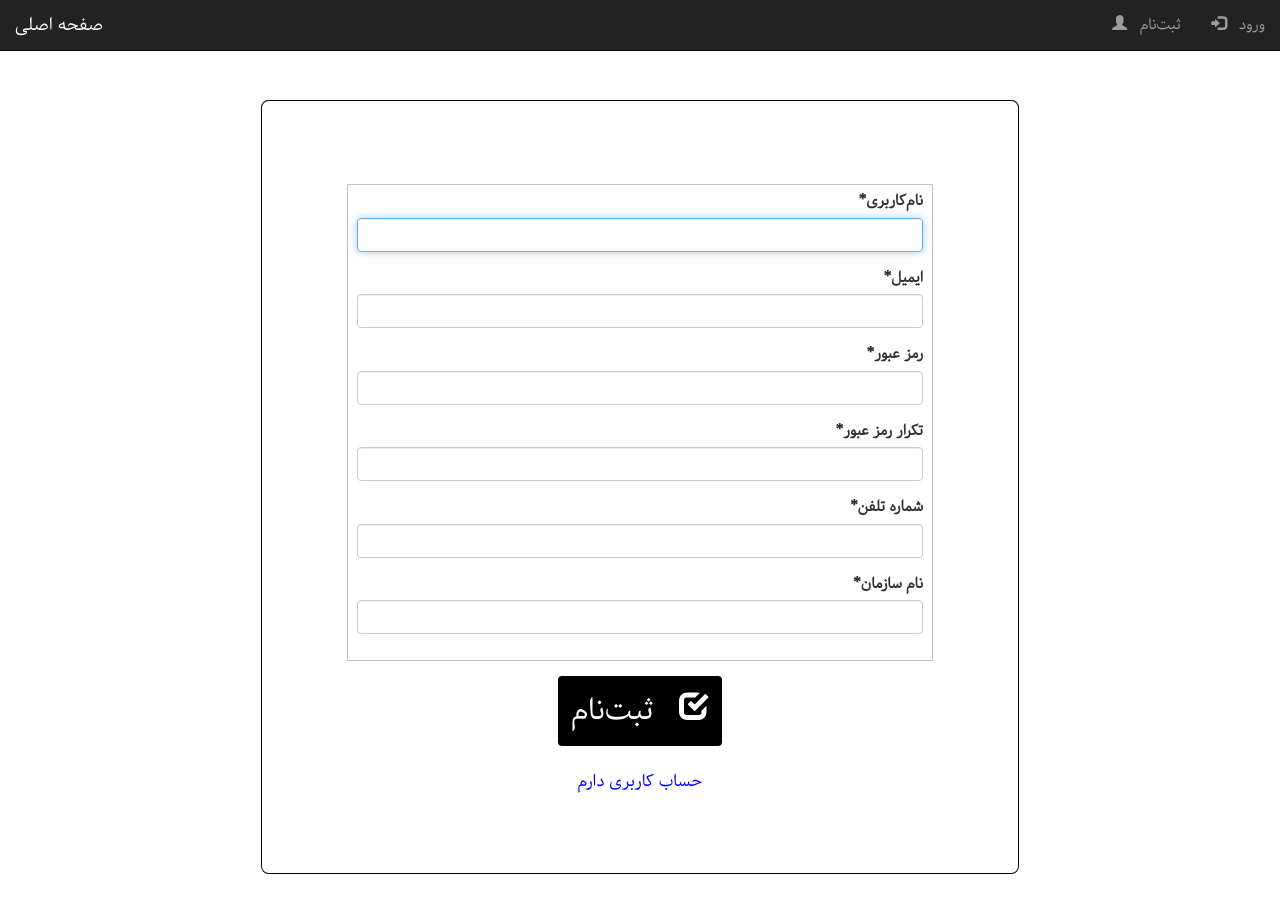
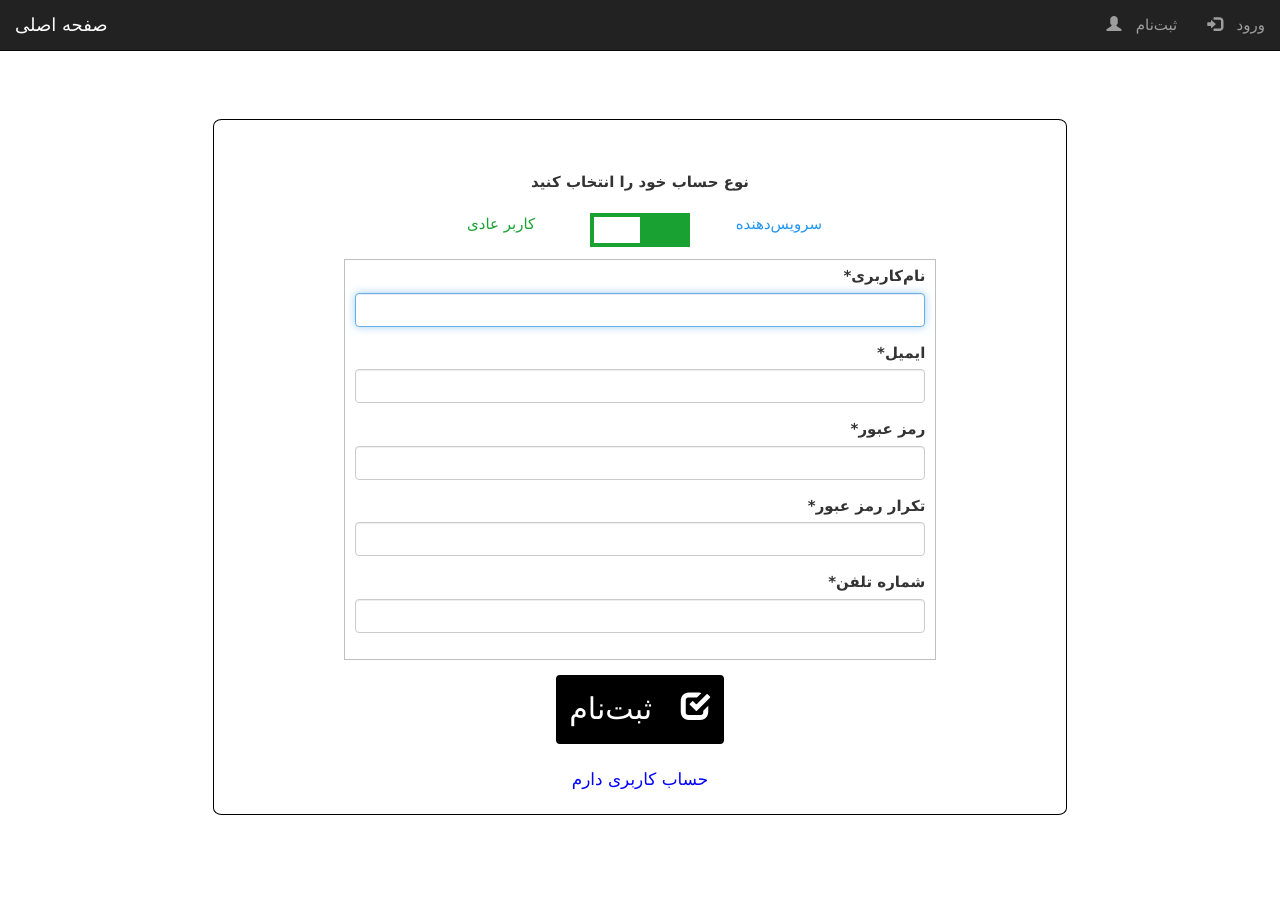
Before and after one commit to AliMarashian/pishyab, a Django app: page /register/ in a window 1280 px wide. After the commit the page ends 815 px from the top, so only its background shows below. Run offline with Django 4.2, Linux system fonts and the light colour scheme; some libraries are stand-ins or nearby versions; some web fonts are replaced.

Commit message:
add user types + update registeration

```diff
--- a/implementation/pishyab/user/forms.py
+++ b/implementation/pishyab/user/forms.py
@@ -18,7 +18,20 @@ class UserRegisterForm(UserCreationForm):
     username = forms.CharField(max_length = 20, label="نام‌کاربری")
     password1 = forms.CharField(max_length = 20, label="رمز عبور", widget=forms.PasswordInput())
     password2 = forms.CharField(max_length = 20, label="تکرار رمز عبور", widget=forms.PasswordInput())
-    orgname = forms.CharField(max_length = 20, label="نام سازمان")
     class Meta:
         model = User
         fields = ['username', 'email', 'password1']
+
+
+class ProviderRegisterForm(UserCreationForm):
+    email = forms.EmailField(label="ایمیل")
+    phone_no = forms.CharField(max_length = 20, label="شماره تلفن")
+    username = forms.CharField(max_length = 20, label="نام‌کاربری")
+    password1 = forms.CharField(max_length = 20, label="رمز عبور", widget=forms.PasswordInput())
+    password2 = forms.CharField(max_length = 20, label="تکرار رمز عبور", widget=forms.PasswordInput())
+    orgname = forms.CharField(max_length = 50, label="نام سازمان")
+    address = forms.CharField(max_length = 100, label="آدرس سازمان")
+    description = forms.CharField(max_length = 200, widget=forms.Textarea, label="توضیحات سازمان")
+    class Meta:
+        model = User
+        fields = ['username', 'email', 'password1']
--- a/implementation/pishyab/user/models.py
+++ b/implementation/pishyab/user/models.py
@@ -4,5 +4,8 @@ from django.contrib.auth.models import User
 
 class MyUser(models.Model):
     user = models.OneToOneField(User, on_delete=models.CASCADE)
+    is_provider = models.BooleanField()
     phone_no = models.CharField(max_length = 20)
-    orgname = models.CharField(max_length = 20)
+    orgname = models.CharField(max_length = 50, null=True)
+    address = models.CharField(max_length = 100, null=True)
+    description = models.CharField(max_length = 200, null=True)
--- a/implementation/pishyab/user/static/style.css
+++ b/implementation/pishyab/user/static/style.css
@@ -3,7 +3,7 @@
     font-family: "Gandom";
     src: url('fonts/Gandom.eot');
     src: url('fonts/Gandom.woff') format('woff');
-    url('fonts/Gandom.ttf') format('truetype');
+    src: url('fonts/Gandom.ttf') format('truetype');
     font-weight: normal;
     font-style: normal;
     }
@@ -242,3 +242,64 @@ hr{border:0;border-top:1px solid #eee;margin:20px 0}
 .w3-border-dark-grey,.w3-hover-border-dark-grey:hover,.w3-border-dark-gray,.w3-hover-border-dark-gray:hover{border-color:#616161!important}
 .w3-border-pale-red,.w3-hover-border-pale-red:hover{border-color:#ffe7e7!important}.w3-border-pale-green,.w3-hover-border-pale-green:hover{border-color:#e7ffe7!important}
 .w3-border-pale-yellow,.w3-hover-border-pale-yellow:hover{border-color:#ffffcc!important}.w3-border-pale-blue,.w3-hover-border-pale-blue:hover{border-color:#e7ffff!important}
+
+
+
+.switch {
+    position: relative;
+    display: inline-block;
+    width: 100px;
+    height: 34px;
+  }
+
+  .switch input {display:none;}
+
+  .slider {
+    position: absolute;
+    cursor: pointer;
+    top: 0;
+    left: 0;
+    right: 0;
+    bottom: 0;
+    background-color: #19a232;
+    -webkit-transition: .4s;
+    transition: .4s;
+  }
+
+  .slider:before {
+    position: absolute;
+    content: "";
+    height: 26px;
+    width: 46px;
+    left: 4px;
+    bottom: 4px;
+    background-color: white;
+    -webkit-transition: .4s;
+    transition: .4s;
+  }
+
+  input:checked + .slider {
+    background-color: #2196F3;
+  }
+
+  input:focus + .slider {
+    box-shadow: 0 0 1px #2196F3;
+  }
+
+  input:checked + .slider:before {
+    -webkit-transform: translateX(46px);
+    -ms-transform: translateX(46px);
+    transform: translateX(46px);
+  }
+
+  .ut_column {
+    float: left;
+    width: 33.33%;
+  }
+
+  /* Clear floats after the columns */
+  .ut_row:after {
+    content: "";
+    display: table;
+    clear: both;
+  }
--- a/implementation/pishyab/user/templates/user/login.html
+++ b/implementation/pishyab/user/templates/user/login.html
@@ -2,9 +2,9 @@
 {% load crispy_forms_tags %}
 {% block start %}
 
- <div class="content-section col-md-8 col-md-offset-2" dir="rtl">
+ <div class="content-section col-md-8 col-md-offset-2" dir="rtl" style="border: 1px solid black; margin-top:4%; margin-bottom:4%; padding:4% 10% 2% 10%; border-radius:1%;">
   <center>
-  <form method="POST" style="border: 1px solid black; margin: 4%; padding:10%; border-radius:1%;">
+  <form method="POST">
     {% csrf_token %}
     <fieldset class="form-group">
       {{ form|crispy}}
--- a/implementation/pishyab/user/templates/user/register.html
+++ b/implementation/pishyab/user/templates/user/register.html
@@ -1,13 +1,73 @@
 {% extends "home/index.html" %}
 {% load crispy_forms_tags %}
+{% load static %}
+
+
+
+<link rel="stylesheet" type="text/css" href="{% static 'style.css' %}">
+
 {% block start %}
 
-<div class="content-section col-md-8 col-md-offset-2" dir="rtl">
-  <form method="POST" style="border: 1px solid black; margin: 4%; padding:10%; border-radius:1%;">
+
+<script>
+  function ut_change() {
+    var checkBox = document.getElementById("ut_checkbox");
+    var form_user = document.getElementById("form_user");
+    var form_provider = document.getElementById("form_provider");
+    if (checkBox.checked == false){
+      form_user.style.display = "block";
+      form_provider.style.display = "none";
+    } else {
+      form_user.style.display = "none";
+      form_provider.style.display = "block";
+    }
+  }
+  </script>
+
+<div class="content-section col-md-8 col-md-offset-2" dir="rtl" style="border: 1px solid black; margin-top:4%; margin-bottom:4%; padding:4% 10% 2% 10%; border-radius:1%;">
+  <center>
+    <p style="margin:0px 0px 20px 0px;"><b>
+    نوع حساب خود را انتخاب کنید</b>
+  </p>
+    <div class="ut_row" style="width:70%;">
+      <div class="ut_column" style="color:#19a232">کاربر عادی</div>
+
+      <div class="ut_column">
+        <label class="switch">
+          <input type="checkbox" id="ut_checkbox" onclick="ut_change()">
+          <span class="slider"></span>
+        </label>
+      </div>
+
+      <div class="ut_column" style="color:#2196F3;">سرویس‌دهنده</div>
+    </div>
+
+  </center>
+
+  <form method="POST" style="display:block;" id="form_user">
     {% csrf_token %}
+
     <fieldset class="form-group">
-      {{ form|crispy}}
+      {{ form_user|crispy}}
     </fieldset>
+
+    <center>
+      <button style="background: black; padding:2%; font-size: 2rem; color:white;" class="btn btn-outline-info" type="submit"><span class="glyphicon glyphicon-check"></span> &nbsp; ثبت‌نام</button>
+    </center>
+    <br />
+    <center>
+      <sub><a href="{% url "login" %}" style="text-decoration: none; color: blue; padding:3%; cursor:pointer;font-size: 150%;">حساب کاربری دارم</a></sub>
+    </center>
+  </form>
+
+
+  <form method="POST" style="display:none;" id="form_provider">
+    {% csrf_token %}
+
+    <fieldset class="form-group">
+      {{ form_provider|crispy}}
+    </fieldset>
+
     <center>
       <button style="background: black; padding:2%; font-size: 2rem; color:white;" class="btn btn-outline-info" type="submit"><span class="glyphicon glyphicon-check"></span> &nbsp; ثبت‌نام</button>
     </center>
--- a/implementation/pishyab/user/views.py
+++ b/implementation/pishyab/user/views.py
@@ -3,7 +3,7 @@ from django.contrib import messages
 from django.contrib.auth import authenticate, login
 from django.contrib.auth.decorators import login_required
 # from django.contrib.auth.forms import AuthenticationForm
-from .forms import UserRegisterForm, UserLoginForm
+from .forms import UserRegisterForm, UserLoginForm, ProviderRegisterForm
 from django.core.mail import send_mail
 from django.core.mail import EmailMultiAlternatives
 from django.template.loader import get_template
@@ -25,12 +25,18 @@ from django.contrib.auth.models import User
 ########### register here #####################################
 def register(request):
     if request.method == 'POST':
-        form = UserRegisterForm(request.POST)
+        is_provider = ('orgname' in request.POST)
+        if is_provider:
+            form_provider = ProviderRegisterForm(request.POST)
+            form = form_provider
+        else:
+            form_user = UserRegisterForm(request.POST)
+            form = form_user
         if form.is_valid():
             form.save()
             cleaned_form = form.cleaned_data
             user = User.objects.get(username=cleaned_form.get("username"))
-            my_user = MyUser(user=user, phone_no=cleaned_form.get("phone_no"), orgname=cleaned_form.get("orgname"))
+            my_user = MyUser(user=user, is_provider=is_provider, phone_no=cleaned_form.get("phone_no"), orgname=cleaned_form.get("orgname"))
             my_user.save()
             username = form.cleaned_data.get('username')
             email = form.cleaned_data.get('email')
@@ -46,8 +52,9 @@ def register(request):
             messages.success(request, f'حساب کاربری شما ساخته شد!')
             return redirect('login')
     else:
-        form = UserRegisterForm()
-    return render(request, 'user/register.html', {'form': form, 'title':'ثبت‌نام'})
+        form_user = UserRegisterForm()
+        form_provider = ProviderRegisterForm()
+    return render(request, 'user/register.html', {'form_user': form_user, 'form_provider': form_provider, 'title':'ثبت‌نام'})
 
 ################ login forms###################################################
 def Login(request):
```
Also changed, not shown: implementation/pishyab/home/static/style.css (+51 -1 lines), implementation/pishyab/db.sqlite3, implementation/pishyab/offer/migrations/0001_initial.py, implementation/pishyab/user/migrations/0001_initial.py.
